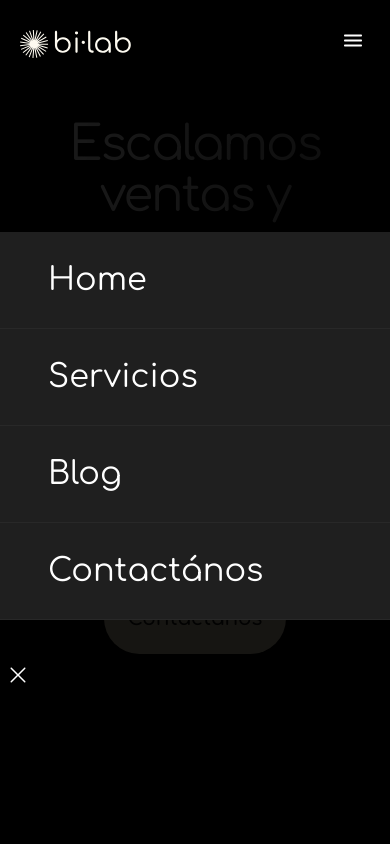
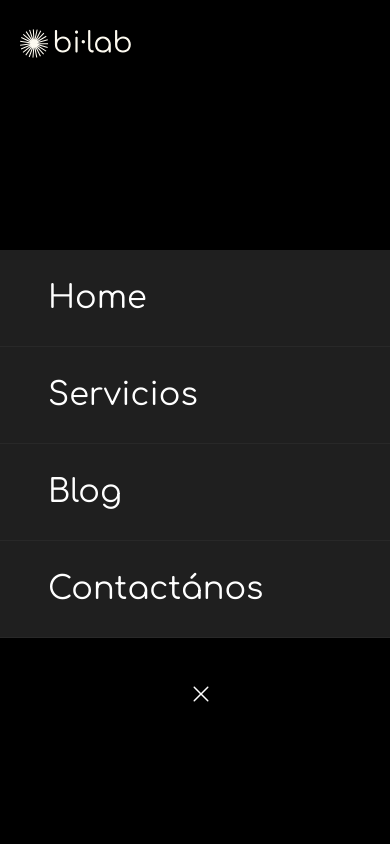
Before and after one commit to LeoRizza/bilab-web, a plain HTML site: page index.html in a window 390 px wide. Both pictures are taken after a click on the button 352 px from the left and 44 px from the top of the page. Shown: the top 844 px of the page. Drawn offline with Linux system fonts and the light colour scheme.

Commit message:
93.58 porciento

```diff
--- a/main.css
+++ b/main.css
@@ -972,7 +972,8 @@ body {
 @media (max-width: 990px) {
 
     .menuToggle2 {
-        display: flex;
+        display: block;
+        margin: 5vh auto;
     }
 
     .contactaNav {
@@ -1008,7 +1009,7 @@ body {
         top: 60px;
         right: 0;
         width: 100%;
-        background: rgba(0, 0, 0, 0.9);
+        background: black;
         text-align: center;
         padding: 20px 0;
         opacity: 0;
@@ -1064,6 +1065,7 @@ body {
         opacity: 1;
         overflow: visible;
         padding: 20px 0;
+        top: 12vh;
     }
 
     /* OTROS */
@@ -1117,6 +1119,7 @@ body {
 
     .serviciosLogos {
         display: none;
+        z-index: 100;
         justify-content: center;
     }
 
--- a/main.js
+++ b/main.js
@@ -41,9 +41,26 @@ const textarea = document.getElementById('mensaje');
 
 
 // 🔹 hamburgesa
-const menuToggle = document.querySelector(".menuToggle");
+/* const menuToggle = document.querySelector(".menuToggle");
 const menuContainer = document.querySelector(".menuContainer");
 
 menuToggle.addEventListener("click", () => {
     menuContainer.classList.toggle("active");
 });
+ */
+
+const menuToggle = document.querySelector(".menuToggle");
+const menuToggle2 = document.querySelector(".menuToggle2");
+const menuContainer = document.querySelector(".menuContainer");
+
+// 🔹 Evento para abrir el menú
+menuToggle.addEventListener("click", () => {
+    menuContainer.classList.add("active");
+    menuToggle.style.display = "none";  // 🔥 Oculta el botón de abrir
+});
+
+// 🔹 Evento para cerrar el menú
+menuToggle2.addEventListener("click", () => {
+    menuContainer.classList.remove("active");
+    menuToggle.style.display = "block";  // 🔥 Muestra el botón de abrir
+});
```
Also changed, not shown: index.html (+0 -1 lines).
